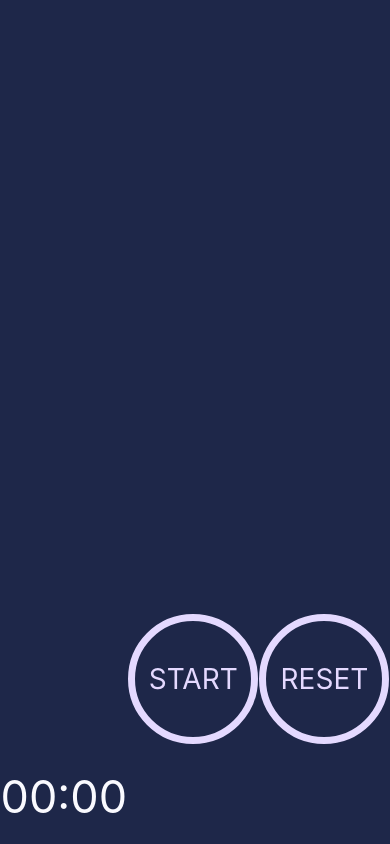
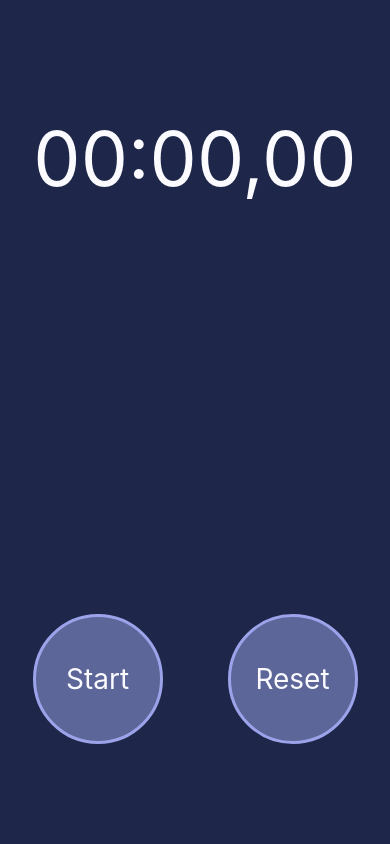
Before and after one commit to enzo-mourany/the-tabata-app, a React Native app: screen / in a window 390 px wide. Built offline with nearby package versions, Linux system fonts and the light colour scheme.

Commit message:
timer with milliseconds addded

```diff
--- a/App.jsx
+++ b/App.jsx
@@ -16,7 +16,8 @@ const formatNumber = number => `0${number}`.slice(-2);
 const getRemaining = (time) => {
   const mins = Math.floor(time / 60);
   const secs = time - mins * 60;
-  return { mins: formatNumber(mins), secs: formatNumber(secs) };
+  const mills = time - secs * 60;//Math.floor(((time % 360000) % 6000) % 100);
+  return { mins: formatNumber(mins), secs: formatNumber(secs), mills: formatNumber(mills) };
 }
 
 
@@ -24,16 +25,16 @@ const getRemaining = (time) => {
 // -------------------- Main Function -----------------------
 
 export default function App() {
-  const [remainingSecs, setRemaningSecs] = useState(0);
+  const [remainingMills, setRemainingMills] = useState(0);
   const [isActive, setIsActive] = useState(false);
-  const { mins, secs } = getRemaining(remainingSecs);
+  const { mins, secs, mills } = getRemaining(remainingMills);
 
   const toggle = () => {
     setIsActive(!isActive);
   }
 
   const reset = () => {
-    setRemaningSecs(0);
+    setRemainingMills(0);
     setIsActive(false);
   }
 
@@ -41,27 +42,33 @@ export default function App() {
     let interval = null;
     if (isActive) {
       interval = setInterval(() => {
-        setRemaningSecs(remainingSecs => remainingSecs + 1);
-      }, 1000)
-    } else if (!isActive && remainingSecs !== 0) {
+        setRemainingMills(remainingMills => remainingMills + 1);
+      }, 10)
+    } else if (!isActive && remainingMills !== 0) {
       clearInterval(interval)
     }
 
     return () => clearInterval(interval);
-  }, [isActive, remainingSecs])
+  }, [isActive, remainingMills])
 
 
 
   return (
     <View style={styles.container}>
+
       <StatusBar style="light-content" />
-      <Text style={styles.timerText}>{`${mins}:${secs}`}</Text>
-      <TouchableOpacity onPress={toggle} style={styles.startButton}>
-        <Text style={styles.startButtonText}>{isActive ? 'PAUSE' : 'START'}</Text>
-      </TouchableOpacity>
-      <TouchableOpacity onPress={reset} style={styles.resetButton}>
-        <Text style={styles.resetButtonText}>RESET</Text>
-      </TouchableOpacity>
+      <View style={styles.timers}>
+        <Text style={styles.timerText}>{`${mins}:${secs},${mills}`}</Text>
+      </View>
+      <View style={styles.buttons}>
+        <TouchableOpacity onPress={toggle} style={isActive ? styles.pauseButton : styles.startButton}>
+          <Text style={isActive ? styles.pauseButtonText : styles.startButtonText}>{isActive ? 'Pause' : 'Start'}</Text>
+        </TouchableOpacity>
+        <TouchableOpacity onPress={reset} style={styles.resetButton}>
+          <Text style={styles.resetButtonText}>Reset</Text>
+        </TouchableOpacity>
+      </View>
+
 
     </View>
   );
@@ -72,18 +79,29 @@ const styles = StyleSheet.create({
   container: {
     flex: 1,
     backgroundColor: '#1E2749',
+
+  },
+  timers: {
+    flex: 2,
+    justifyContent: 'center',
+    alignItems: 'center'
+  },
+  buttons: {
+    flex: 3,
+    backgroundColor: "#1E2749",
     justifyContent: 'space-around',
     flexDirection: 'row',
     alignItems: 'flex-end'
   },
   timerText: {
     color: '#FAFAFF',
-    fontSize: 45,
+    fontSize: 75,
     marginBottom: 20
   },
   startButton: {
-    borderColor: '#E4D9FF',
-    borderWidth: 7,
+    backgroundColor: "#5C6698",
+    borderColor: '#9DA3EA',
+    borderWidth: 3,
     width: width / 3,
     height: width / 3,
     borderRadius: width / 3,
@@ -93,11 +111,26 @@ const styles = StyleSheet.create({
   },
   startButtonText: {
     fontSize: 28,
-    color: '#E4D9FF'
+    color: '#FAFAFF'
+  },
+  pauseButton: {
+    borderColor: '#65AFFF',
+    borderWidth: 3,
+    width: width / 3,
+    height: width / 3,
+    borderRadius: width / 3,
+    alignItems: 'center',
+    justifyContent: 'center',
+    marginBottom: 100
+  },
+  pauseButtonText: {
+    fontSize: 28,
+    color: '#FAFAFF'
   },
   resetButton: {
-    borderColor: '#E4D9FF',
-    borderWidth: 7,
+    backgroundColor: "#5C6698",
+    borderColor: '#9DA3EA',
+    borderWidth: 3,
     width: width / 3,
     height: width / 3,
     borderRadius: width / 3,
@@ -107,7 +140,7 @@ const styles = StyleSheet.create({
   },
   resetButtonText: {
     fontSize: 28,
-    color: '#E4D9FF'
+    color: '#FAFAFF'
   }
 });
 
```
